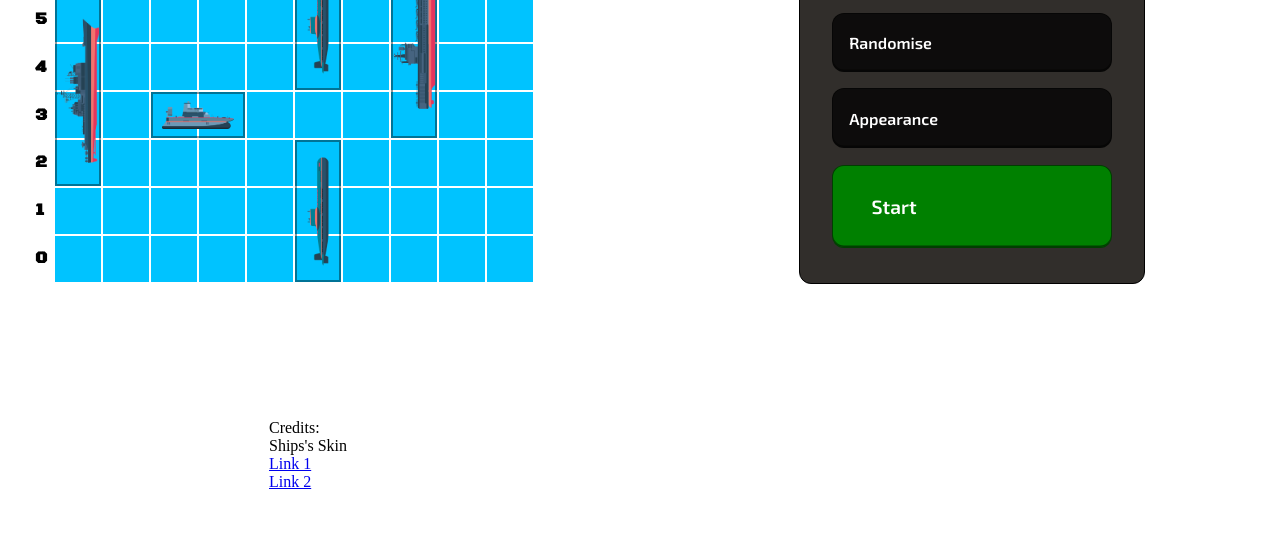
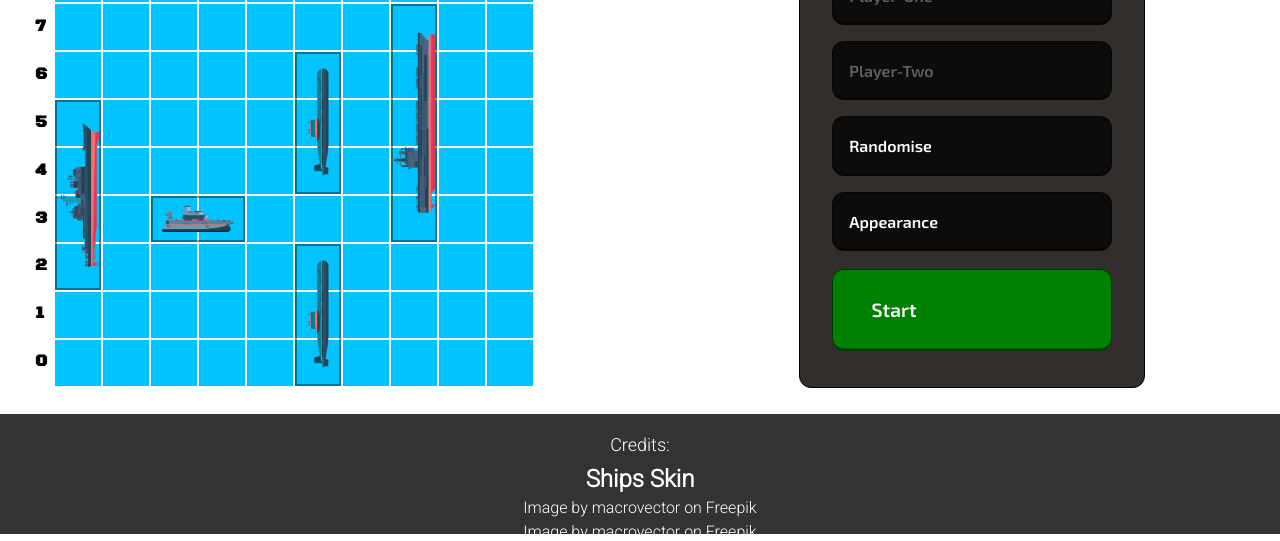
Before and after one commit to Md-Mosabbir/Battleship, a website built with webpack: page dist/index.html in a window 1280 px wide. Shown: the part 266-807 px from the top of the page. Built offline with Linux system fonts and the light colour scheme; a web font is replaced by a local one.

Commit message:
Create footer and style it

```diff
--- a/src/index.js
+++ b/src/index.js
@@ -1,6 +1,5 @@
 import './style.css'
 import Gameboard from './components/gameboard'
-import gameOver from './components/gameOver'
 
 import initialGameSetup from './components/initialGameSetup'
 
--- a/src/style.css
+++ b/src/style.css
@@ -271,12 +271,57 @@ nav button:active {
 /* ----------------------------------------------------------------------------------------- */
 /* ----------------------------------------------------------------------------------------- */
 
+footer {
+  font-family: var(--name-font-family);
+  background-color: #333;
+  position: absolute;
+  color: #fff;
+  padding: 20px;
+  text-align: center;
+  width: 100%;
+  height: 15%;
+  margin-top: 2rem;
+}
+
+.bottom {
+  align-self: end;
+}
+
+footer p {
+  font-size: 18px;
+  margin-bottom: 10px;
+}
+
+footer ul {
+  list-style: none;
+  padding: 0;
+}
+
+footer li {
+  font-size: 16px;
+  margin: 5px 0;
+}
+
+/* Link Styles */
+footer a {
+  color: #fff;
+  text-decoration: none;
+  transition: color 0.3s;
+}
+
+footer a:hover {
+  color: #007bff;
+  cursor: pointer;
+}
+
 @media (max-width: 1150px) {
   :root {
     --cell-size: 32px;
   }
   nav {
     min-width: 40rem;
+    margin-bottom: 25rem;
+    margin-inline: 2rem;
   }
   body {
     grid-template-columns: auto;
@@ -312,4 +357,10 @@ nav button:active {
   .number-and-grid {
     gap: 0.5rem;
   }
+  #gameover h1 {
+    font-size: 2rem;
+  }
+  #gameover p {
+    font-size: 1rem;
+  }
 }
```
Also changed, not shown: dist/index.html, dist/main.js.
